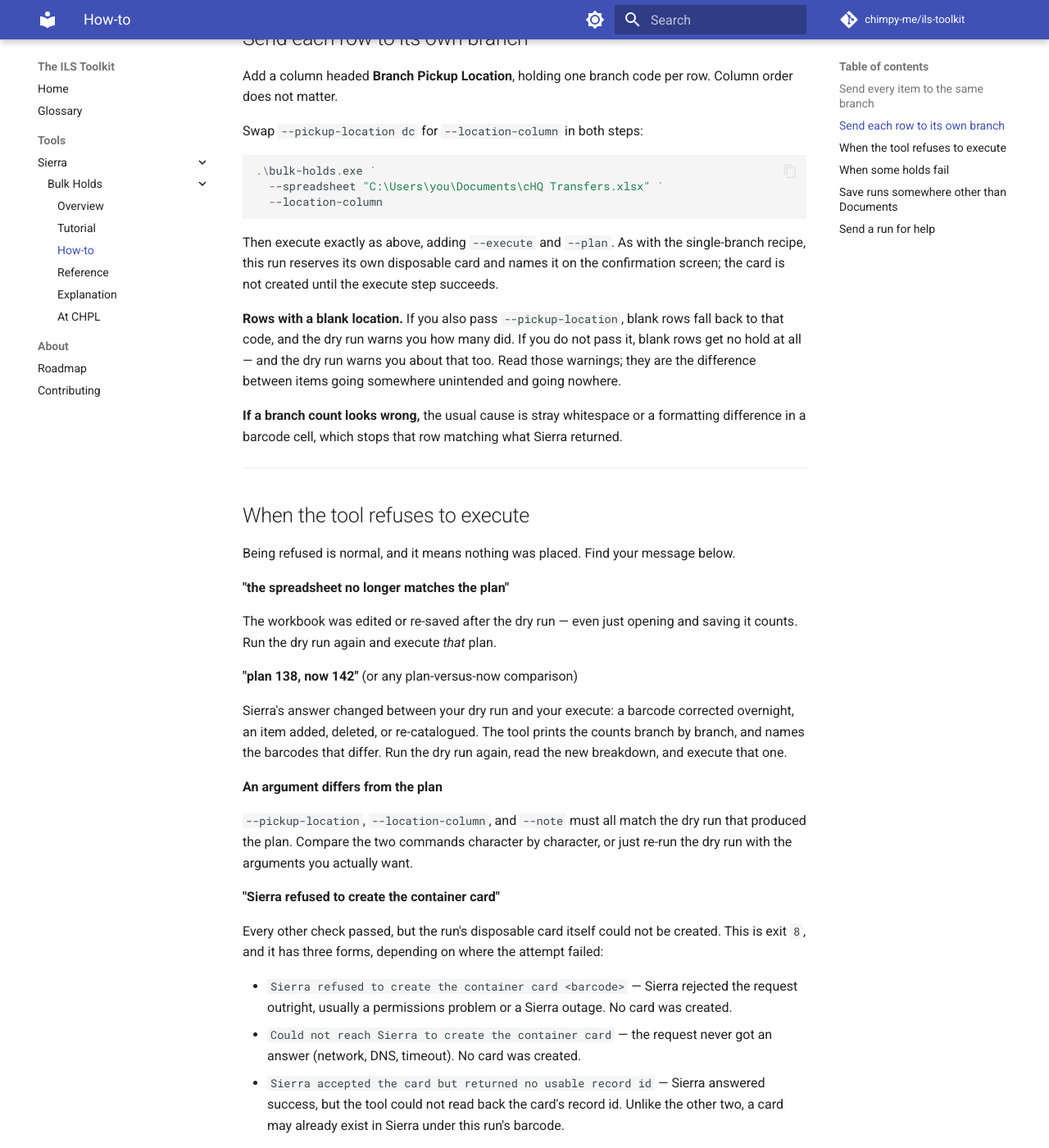
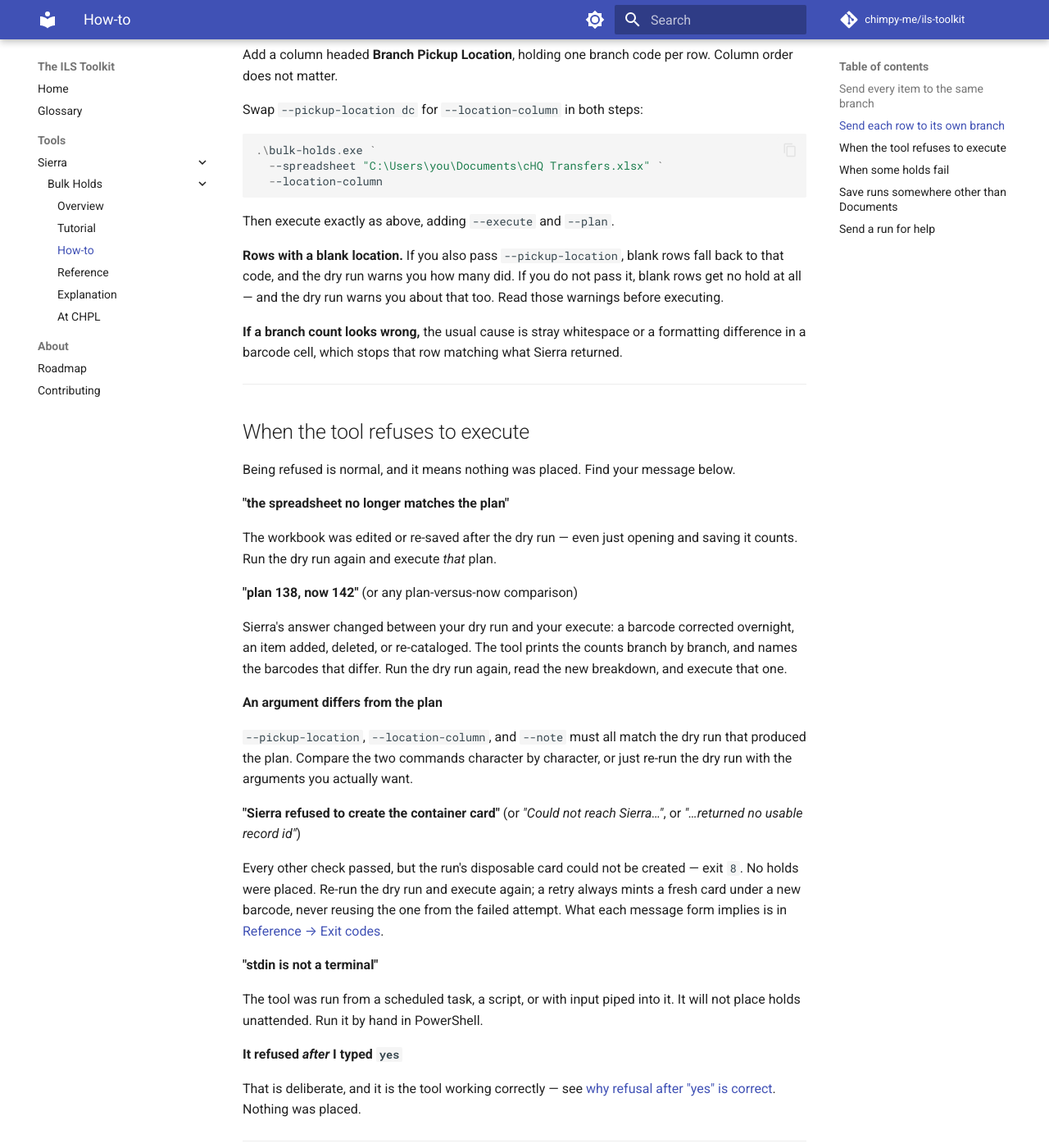
Before and after one commit to chimpy-me/ils-toolkit, an MkDocs documentation site: the page built from docs/tools/sierra/bulk-holds/how-to.md, in a window 1280 px wide and 1400 px high, scrolled down 1467 px. Shown: the whole window at 82% size. Built offline with MkDocs 1.6.1 and Material for MkDocs 9.7.7, drawn with Linux system fonts in a browser that asks for light colours; comment, search, counter and statistics services are not loaded; some of the changed text lies outside the part shown.

Commit message:
docs(bulk-holds): tighten prose, fix mode-blending and consistency
Review pass over the six bulk-holds pages for brevity and direct language:

- how-to: drop the duplicated disposable-card explanation from both recipes
  (link to explanation instead); collapse the exit-8 three-form taxonomy to a
  pointer at the reference exit-code table
- reference: move rationale out (2000 ceiling, template-workbook judgement,
  identity-vs-totals) leaving facts plus links to explanation; drop editorial
  asides
- tutorial/index/at-chpl: cut repeated safety reassurance, aphorisms, and
  meta-commentary; one-line the index routing pointers
- explanation: add the missing fingerprint section to the page TOC
- spelling: catalogue/cataloguer/normalising -> American throughout

Co-Authored-By: Claude Fable 5 <noreply@anthropic.com>

````diff
--- a/docs/tools/sierra/bulk-holds/how-to.md
+++ b/docs/tools/sierra/bulk-holds/how-to.md
@@ -28,9 +28,9 @@ No location column is needed.
   --pickup-location dc
 ```
 
-This run does not use your own library card. It reserves a disposable card of
-its own for the batch and names it on the confirmation screen as
-`Card: BH-CLI-... (will be created)` — nothing exists in Sierra yet.
+The dry run reserves a disposable card for the batch — never your own library
+card ([why](explanation.md#what-the-card-is-doing)). Nothing exists in Sierra
+yet.
 
 **Step 2 — read the breakdown.** Check three things before going further:
 
@@ -73,16 +73,12 @@ Swap `--pickup-location dc` for `--location-column` in both steps:
   --location-column
 ```
 
-Then execute exactly as above, adding `--execute` and `--plan`. As with the
-single-branch recipe, this run reserves its own disposable card and names it
-on the confirmation screen; the card is not created until the execute step
-succeeds.
+Then execute exactly as above, adding `--execute` and `--plan`.
 
 **Rows with a blank location.** If you also pass `--pickup-location`, blank
 rows fall back to that code, and the dry run warns you how many did. If you do
 not pass it, blank rows get no hold at all — and the dry run warns you about
-that too. Read those warnings; they are the difference between items going
-somewhere unintended and going nowhere.
+that too. Read those warnings before executing.
 
 **If a branch count looks wrong,** the usual cause is stray whitespace or a
 formatting difference in a barcode cell, which stops that row matching what
@@ -103,7 +99,7 @@ saving it counts. Run the dry run again and execute *that* plan.
 **"plan 138, now 142"** (or any plan-versus-now comparison)
 
 Sierra's answer changed between your dry run and your execute: a barcode
-corrected overnight, an item added, deleted, or re-catalogued. The tool prints
+corrected overnight, an item added, deleted, or re-cataloged. The tool prints
 the counts branch by branch, and names the barcodes that differ. Run the dry
 run again, read the new breakdown, and execute that one.
 
@@ -113,26 +109,14 @@ run again, read the new breakdown, and execute that one.
 run that produced the plan. Compare the two commands character by character,
 or just re-run the dry run with the arguments you actually want.
 
-**"Sierra refused to create the container card"**
+**"Sierra refused to create the container card"** (or *"Could not reach
+Sierra…"*, or *"…returned no usable record id"*)
 
-Every other check passed, but the run's disposable card itself could not be
-created. This is exit `8`, and it has three forms, depending on where the
-attempt failed:
-
-- `Sierra refused to create the container card <barcode>` — Sierra rejected
-  the request outright, usually a permissions problem or a Sierra outage. No
-  card was created.
-- `Could not reach Sierra to create the container card` — the request never
-  got an answer (network, DNS, timeout). No card was created.
-- `Sierra accepted the card but returned no usable record id` — Sierra
-  answered success, but the tool could not read back the card's record id.
-  Unlike the other two, a card may already exist in Sierra under this run's
-  barcode.
-
-No holds are placed on any of these three. Whichever message you see, re-run
-the dry run and execute again. A retry always mints a fresh card under a new
-barcode — it never reuses or reaches back for the one from the failed
-attempt.
+Every other check passed, but the run's disposable card could not be created —
+exit `8`. No holds were placed. Re-run the dry run and execute again; a retry
+always mints a fresh card under a new barcode, never reusing the one from the
+failed attempt. What each message form implies is in
+[Reference → Exit codes](reference.md#exit-codes).
 
 **"stdin is not a terminal"**
 
````
Also changed, not shown: docs/tools/sierra/bulk-holds/at-chpl.md (+13 -24 lines), docs/tools/sierra/bulk-holds/explanation.md (+2 -1 lines), docs/tools/sierra/bulk-holds/index.md (+10 -25 lines), docs/tools/sierra/bulk-holds/reference.md (+13 -23 lines), docs/tools/sierra/bulk-holds/tutorial.md (+11 -17 lines).
